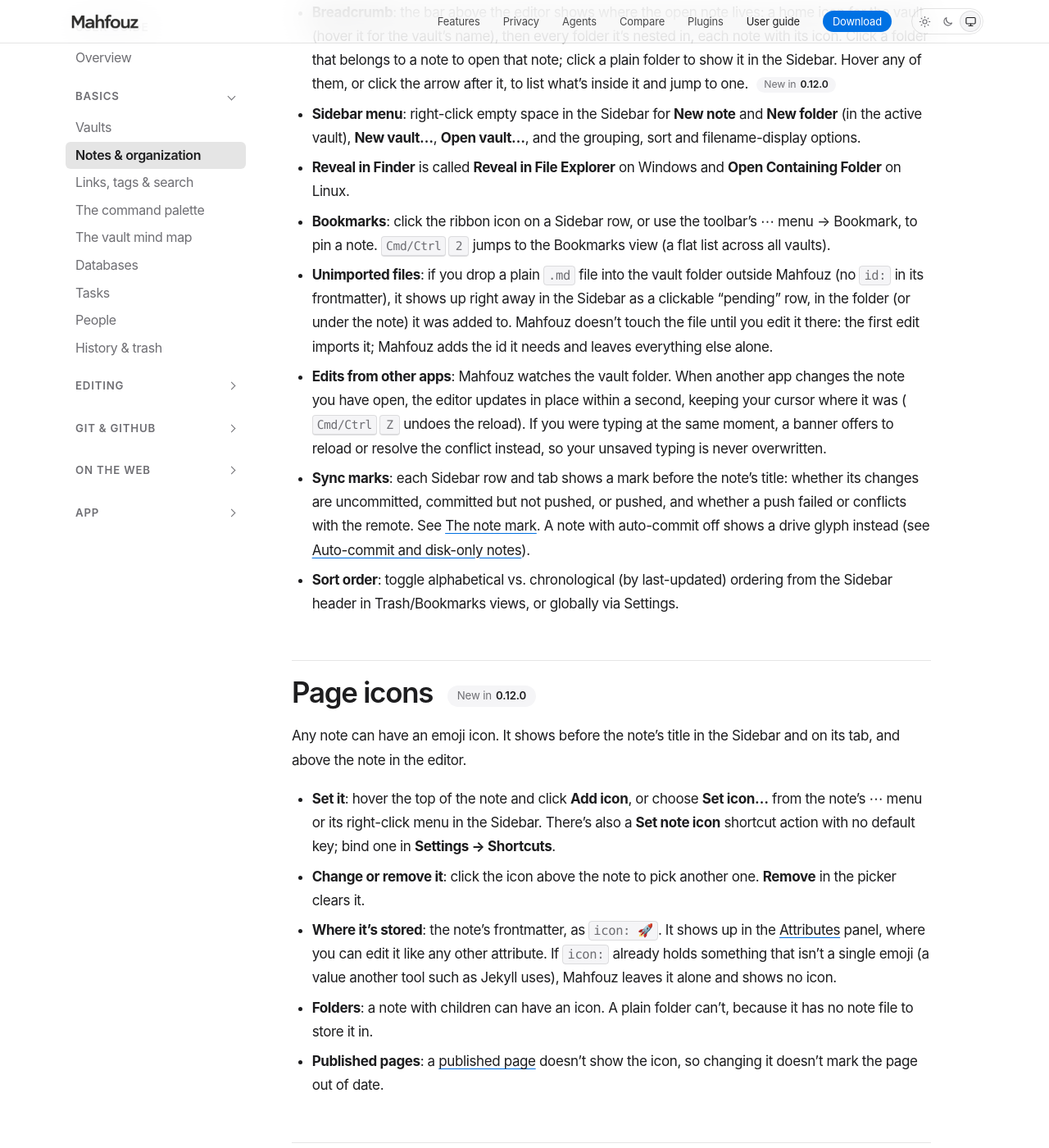
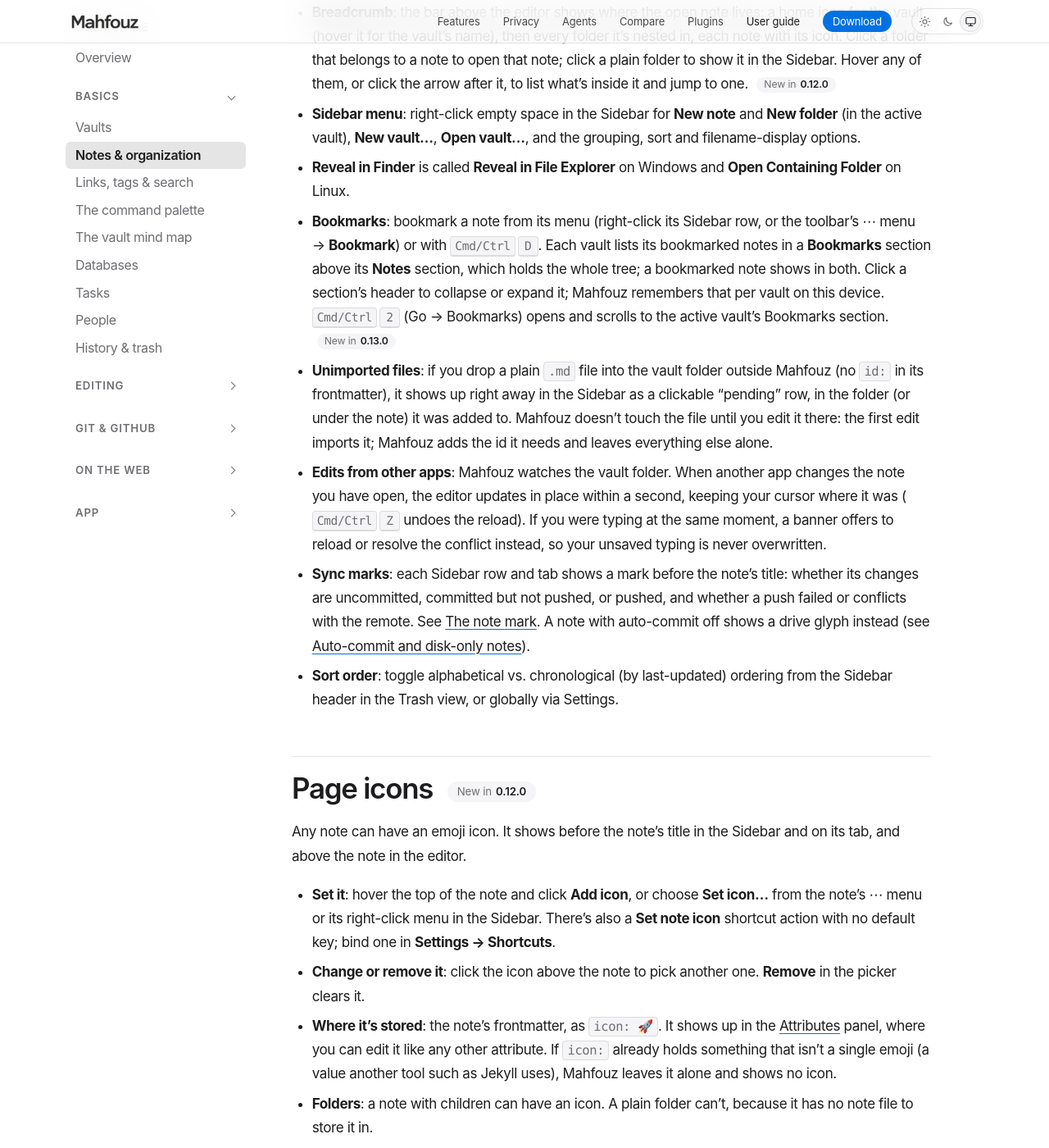
Before and after one commit to mahfouz-app/docs, a Jekyll site: the page built from guide/notes.md, in a window 1280 px wide and 1400 px high, scrolled down 1404 px. Shown: the whole window at 82% size. Built offline with Jekyll 4.4.1, drawn with Linux system fonts in a browser that asks for light colours.

Commit message:
guide: bookmarks are a section of each vault in the Sidebar
Each vault lists its bookmarked notes in a Bookmarks section above its
Notes section; Go → Bookmarks opens and scrolls to it. Drops the old
flat Bookmarks view and the ribbon icon the page described.

Co-Authored-By: Claude Opus 5.5 <noreply@anthropic.com>

```diff
--- a/guide/notes.md
+++ b/guide/notes.md
@@ -66,9 +66,14 @@ declining keeps the older one-folder-per-note shape, which still works.
   vault…**, and the grouping, sort and filename-display options.
 - **Reveal in Finder** is called **Reveal in File Explorer** on Windows
   and **Open Containing Folder** on Linux.
-- **Bookmarks**: click the ribbon icon on a Sidebar row, or use the
-  toolbar's ⋯ menu → Bookmark, to pin a note. <kbd>Cmd/Ctrl</kbd><kbd>2</kbd> jumps to the
-  Bookmarks view (a flat list across all vaults).
+- **Bookmarks**: bookmark a note from its menu (right-click its Sidebar
+  row, or the toolbar's ⋯ menu → **Bookmark**) or with
+  <kbd>Cmd/Ctrl</kbd><kbd>D</kbd>. Each vault lists its bookmarked notes
+  in a **Bookmarks** section above its **Notes** section, which holds the
+  whole tree; a bookmarked note shows in both. Click a section's header to
+  collapse or expand it; Mahfouz remembers that per vault on this device.
+  <kbd>Cmd/Ctrl</kbd><kbd>2</kbd> (Go → Bookmarks) opens and scrolls to
+  the active vault's Bookmarks section. {% include since.html v="0.13.0" %}
 - **Unimported files**: if you drop a plain `.md` file into the vault
   folder outside Mahfouz (no `id:` in its frontmatter), it shows up right
   away in the Sidebar as a clickable "pending" row, in the folder (or under
@@ -88,7 +93,7 @@ declining keeps the older one-folder-per-note shape, which still works.
   shows a drive glyph instead
   (see [Auto-commit and disk-only notes](/guide/history/#auto-commit-and-disk-only-notes)).
 - **Sort order**: toggle alphabetical vs. chronological (by last-updated)
-  ordering from the Sidebar header in Trash/Bookmarks views, or globally
+  ordering from the Sidebar header in the Trash view, or globally
   via Settings.
 
 ## Page icons {% include since.html v="0.12.0" %} {#page-icons}
```
